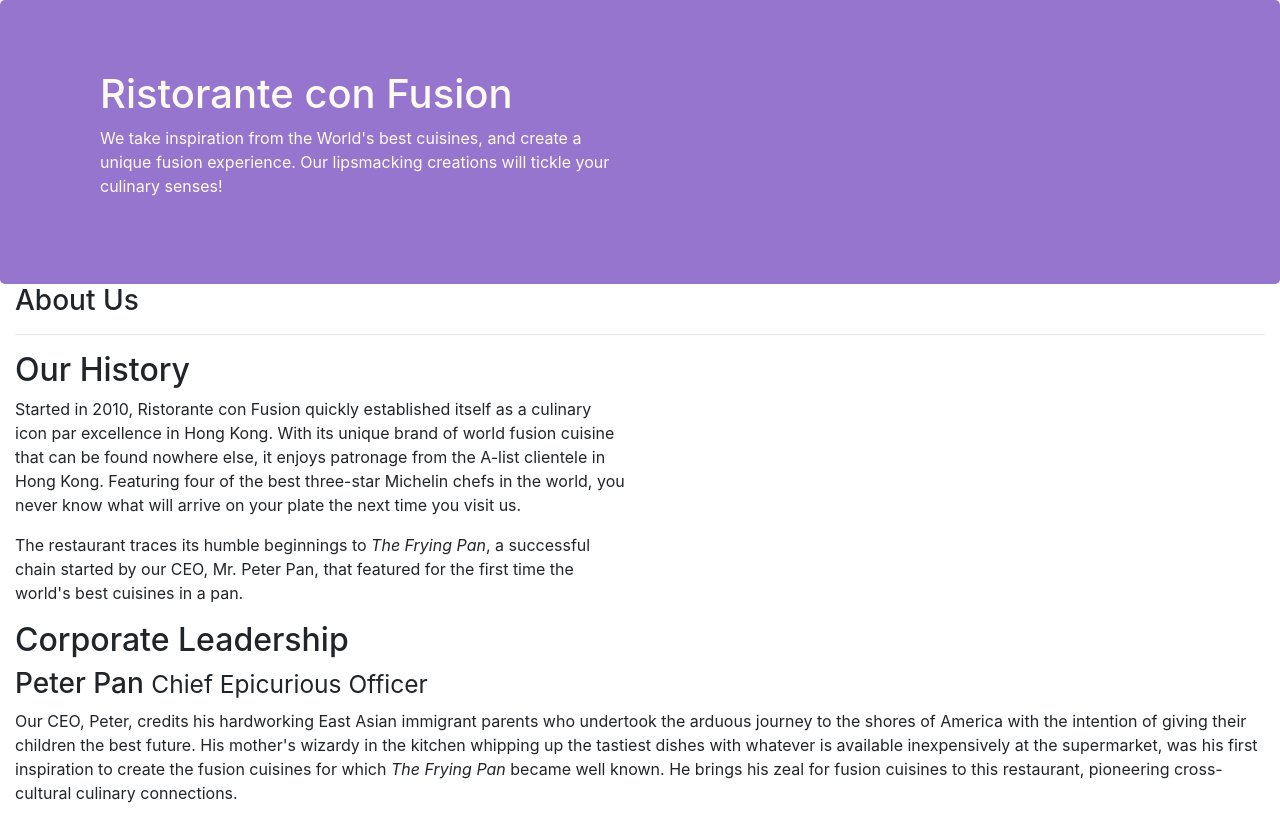
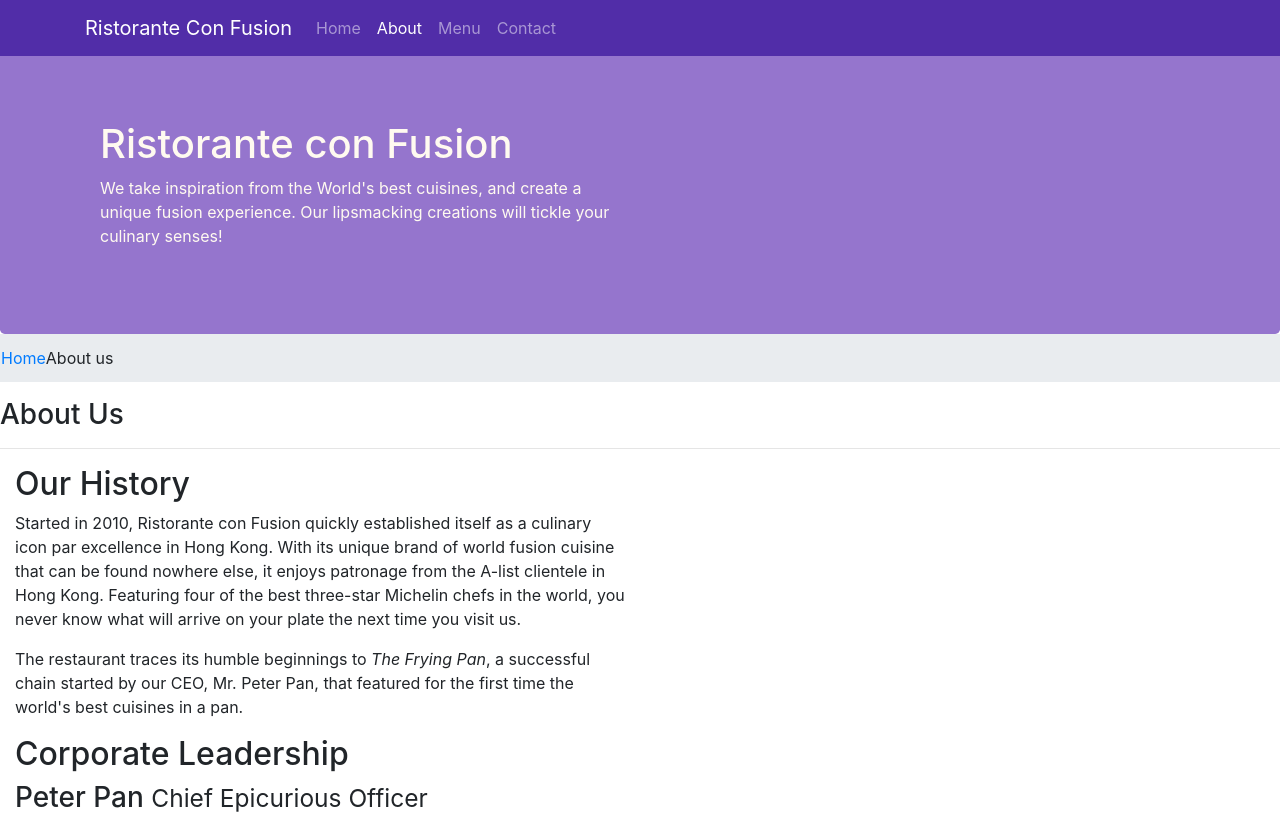
Before and after one commit to leehungtien/Bootstrap-Coursera, a website: page aboutus.html in a window 1280 px wide. Shown: the top 818 px of the page. Drawn offline with nearby package versions, Linux system fonts and the light colour scheme.

Commit message:
Breadcrumbs and Navbar

```diff
--- a/aboutus.html
+++ b/aboutus.html
@@ -14,6 +14,22 @@
 </head>
 
 <body>
+    <nav class="navbar navbar-dark navbar-expand-sm fixed-top">
+        <div class="container">
+            <button class="navbar-toggler" type="button" data-toggle="collapse" data-target="#Navbar">
+                <span class="navbar-toggler-icon"></span>
+            </button>
+            <a class="navbar-brand" href="./index.html">Ristorante Con Fusion</a>
+            <div class="collapse navbar-collapse" id="Navbar">
+                <ul class="navbar-nav mr-auto">
+                    <li class="nav-item"><a class="nav-link" href="./index.html">Home</a></li>
+                    <li class="nav-item active"><a class="nav-link" href="#">About</a></li>
+                    <li class="nav-item"><a class="nav-link" href="#">Menu</a></li>
+                    <li class="nav-item"><a class="nav-link" href="#">Contact</a></li>
+                </ul>
+            </div>
+        </div>
+    </nav>
 
     <header class="jumbotron">
         <div class="container">
@@ -29,8 +45,12 @@
     </header>
 
     <div class="contanier">
-        <div class="row row-header">
-            <div class="col-12 col-sm-12">
+        <div class="row">
+            <ol class="col-12 breadcrumb">
+                <li class="breadcrumb-item"><a href="./index.html">Home</a></li>
+                <li ckass="breadcrum-item active">About us</li>
+            </ol>
+            <div class="col-12">
                <h3>About Us</h3>
                <hr>
             </div>
@@ -69,7 +89,7 @@
                 <div class="col-4 offset-1 col-sm-2">
                     <h5>Links</h5>
                     <ul class="list-unstyled">
-                        <li><a href="#">Home</a></li>
+                        <li><a href="./index.html">Home</a></li>
                         <li><a href="#">About</a></li>
                         <li><a href="#">Menu</a></li>
                         <li><a href="#">Contact</a></li>
@@ -104,7 +124,10 @@
            </div>
         </div>
     </footer>
-
+    <!-- jQuery first, then Popper.js, then Bootstrap JS. -->
+    <script src="node_modules/jquery/dist/jquery.slim.min.js"></script>
+    <script src="node_modules/popper.js/dist/umd/popper.min.js"></script>
+    <script src="node_modules/bootstrap/dist/js/bootstrap.min.js"></script>
 </body>
 
 </html>
--- a/css/styles.css
+++ b/css/styles.css
@@ -23,8 +23,17 @@
     color: floralwhite;
 }
 
-.address {
+address {
     font-size: 80%;
     margin: 0px;
     color: #0f0f0f;
 }
+
+body {
+    padding: 50px 0px 0px 0px;
+    z-index: 0px;
+}
+
+.navbar-dark {
+    background-color: #512DA8;
+}
--- a/package.json
+++ b/package.json
@@ -15,7 +15,7 @@
   },
   "dependencies": {
     "bootstrap": "^4.6.1",
-    "jquery": "^3.3.1",
-    "popper.js": "^1.12.9"
+    "jquery": "^3.6.0",
+    "popper.js": "^1.16.1"
   }
 }
```
Also changed, not shown: index.html (+17 -1 lines), 1 other file.
